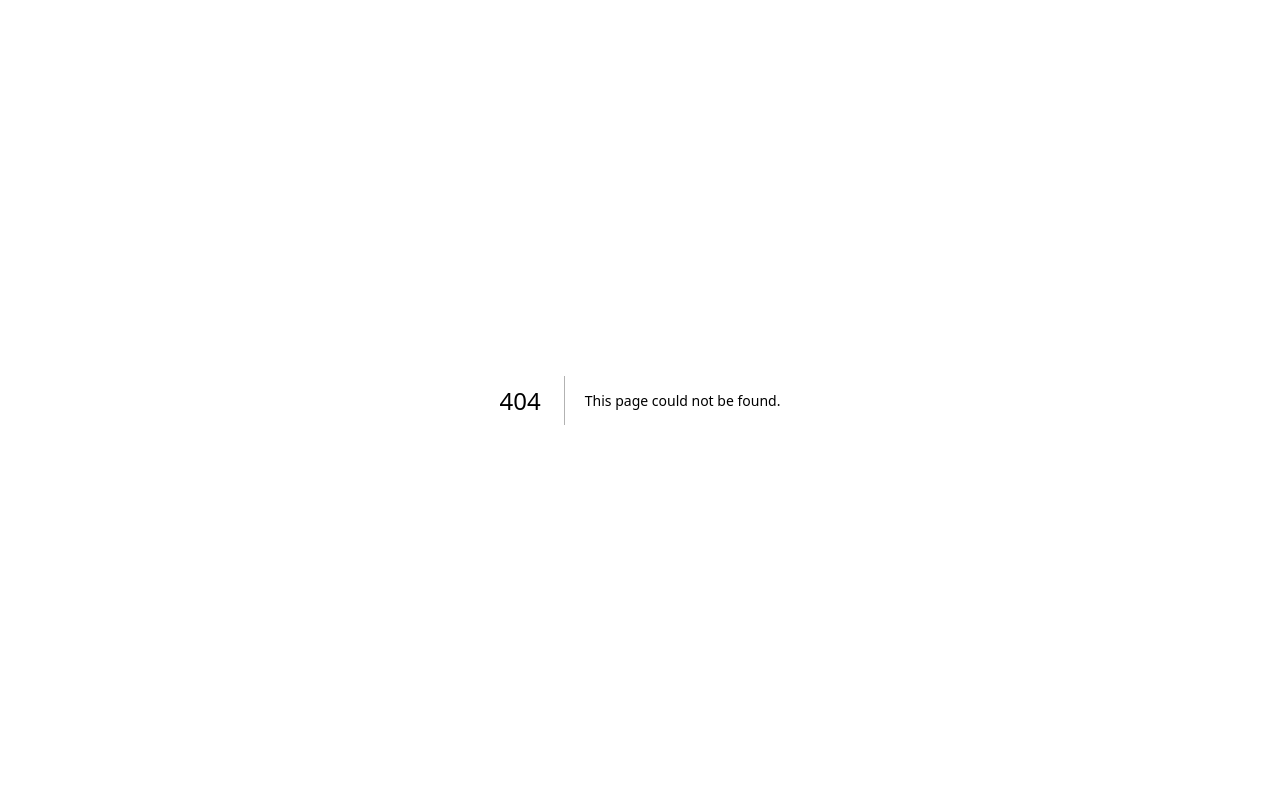
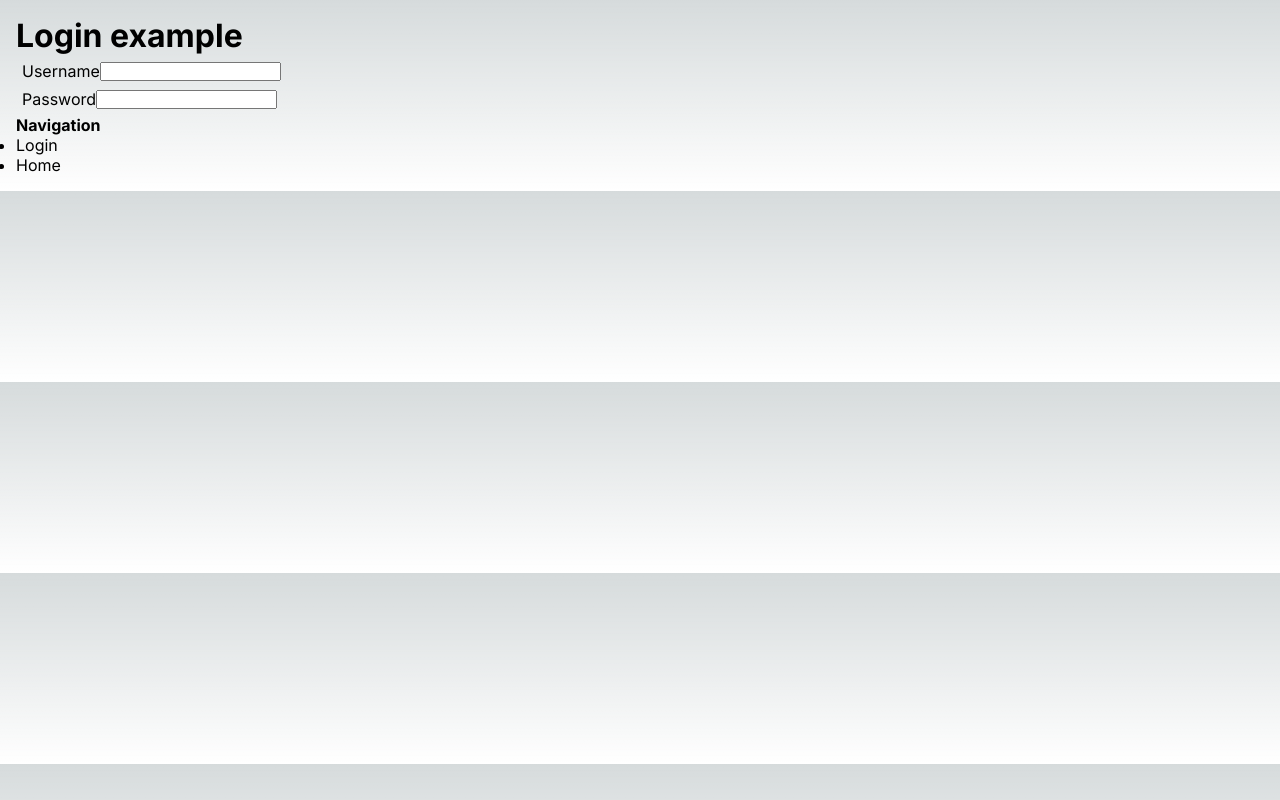
Before and after one commit to lucrnz/login-next-swr-node, a Next.js app in the folder http-only-fe/: page /login in a window 1280 px wide. Before the commit this address had no page. Built offline with nearby package versions, Linux system fonts and the light colour scheme.

Commit message:
fe: make login page

```diff
--- /dev/null
+++ b/http-only-fe/src/pages/login.tsx
@@ -0,0 +1,35 @@
+import Head from 'next/head';
+import { Inter } from 'next/font/google';
+import Link from 'next/link';
+
+import styles from './login.module.css';
+import Navigation from '@/components/Navigation';
+
+const inter = Inter({ subsets: ['latin'] })
+
+export default () => {
+  return (
+    <>
+      <Head>
+        <title>Login - App</title>
+        <meta name="description" content="Generated by create next app" />
+        <meta name="viewport" content="width=device-width, initial-scale=1" />
+        <link rel="icon" href="/favicon.ico" />
+      </Head>
+      <main className={[styles['main'], inter.className].join(' ')} >
+        <h1>Login example</h1>
+        <form className={styles['form']}>
+          <div>
+            <label htmlFor='username'>Username</label>
+            <input id="username" type="text" />
+          </div>
+          <div>
+            <label htmlFor='password'>Password</label>
+            <input id="password" type="password" />
+          </div>
+        </form>
+        <Navigation />
+      </main >
+    </>
+  )
+}
```
